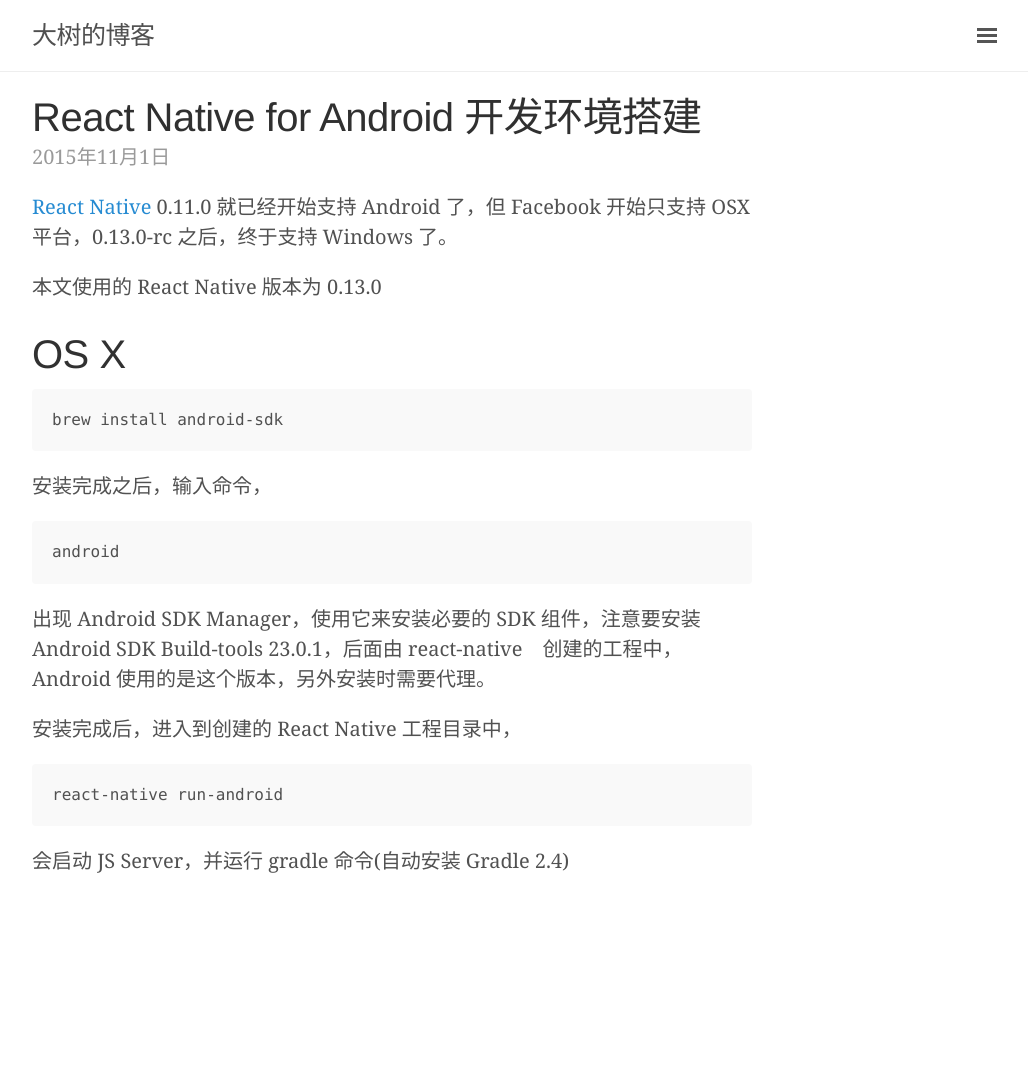
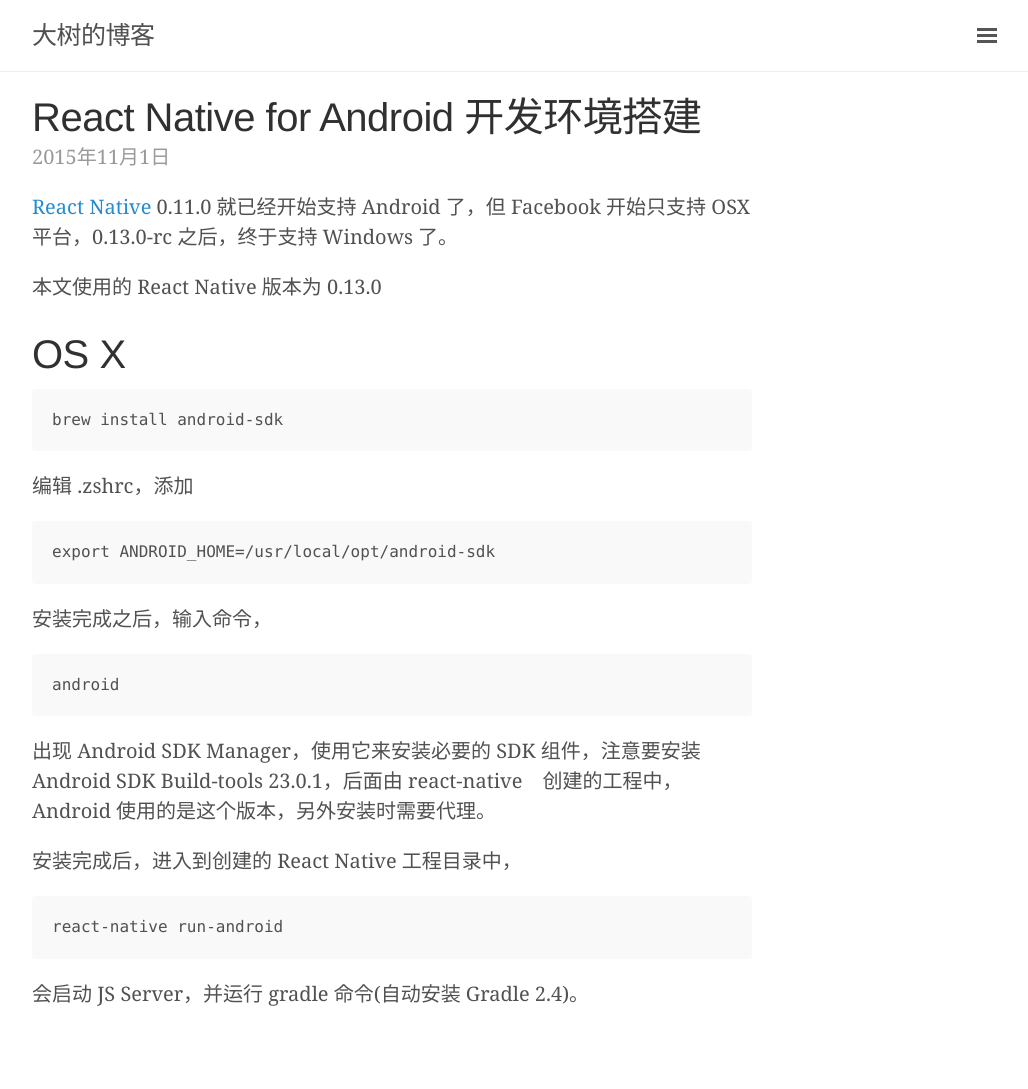
Before and after one commit to 0000-bigtree/0000-bigtree.github.io, a Jekyll site: the page built from _posts/2015-11-01-dev-android-on-osx.md, in a window 1280 px wide. Shown: the whole page, without its empty margins (248-1276 px from the left). Built offline with Jekyll 4.4.1, drawn with Linux system fonts in a browser that asks for light colours; before the commit the page ends 956 px from its top, so only the background shows below that.

Commit message:
update 2015-11-01-dev-android

```diff
--- a/_posts/2015-11-01-dev-android-on-osx.md
+++ b/_posts/2015-11-01-dev-android-on-osx.md
@@ -15,6 +15,10 @@
 
     brew install android-sdk
 
+编辑 .zshrc，添加
+
+    export ANDROID_HOME=/usr/local/opt/android-sdk
+
 安装完成之后，输入命令，
 
     android
@@ -25,4 +29,4 @@
 
     react-native run-android
 
-会启动 JS Server，并运行 gradle 命令(自动安装 Gradle 2.4)
+会启动 JS Server，并运行 gradle 命令(自动安装 Gradle 2.4)。
```
